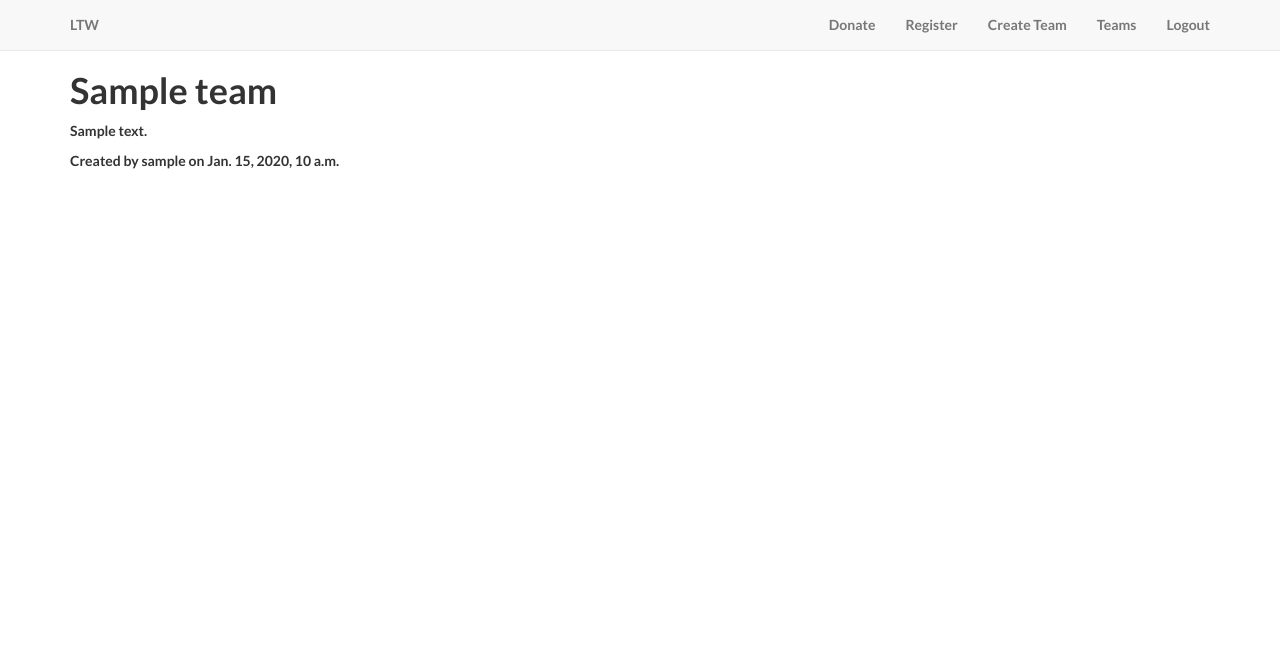
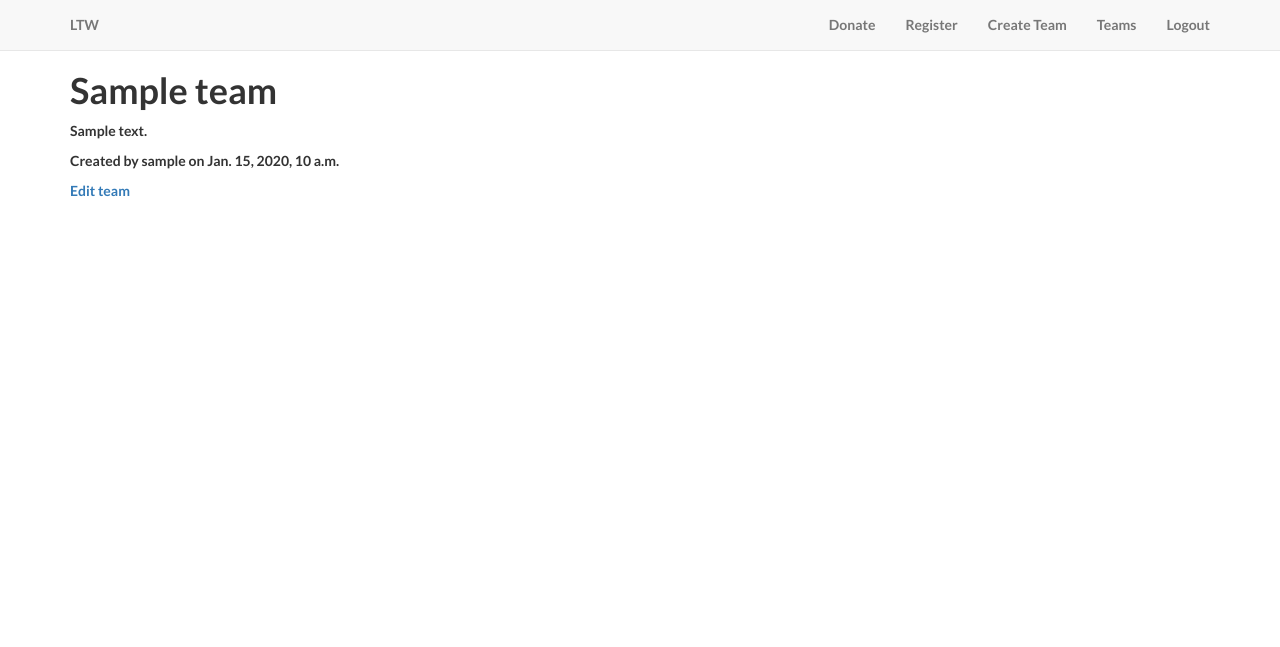
Before and after one commit to KereeceWilliams/ltw_landing, a Django app: page /team/1/ in a window 1280 px wide. Shown: the top 647 px of the page. Run offline with Django 3.2, Linux system fonts and the light colour scheme; a user stored in the database is signed in; tables that the repository leaves empty hold one stand-in row (values such as "Sample post"); some libraries are stand-ins or nearby versions.

Commit message:
Add team update view

```diff
--- a/core/urls.py
+++ b/core/urls.py
@@ -10,4 +10,5 @@ url(r'^user/', include('django.contrib.auth.urls')),
                        url(r'^team/create/$', TeamCreateView.as_view(), name='team_create'),
                        url(r'team/$', TeamListView.as_view(), name='team_list'),
                        url(r'^team/(?P<pk>\d+)/$', TeamDetailView.as_view(), name='team_detail'),
+                       url(r'^team/update/(?P<pk>\d+)/$', TeamUpdateView.as_view(), name='team_update'),
                       )
--- a/core/views.py
+++ b/core/views.py
@@ -1,5 +1,5 @@
 from django.shortcuts import render
-from django.views.generic import TemplateView, CreateView, ListView, DetailView
+from django.views.generic import TemplateView, CreateView, ListView, DetailView, UpdateView
 from django.core.urlresolvers import reverse_lazy
 from .models import *
 
@@ -45,3 +45,8 @@ class TeamListView(ListView):
 class TeamDetailView(DetailView):
     model = Team
     template_name = 'team/team_detail.html'
+
+class TeamUpdateView(UpdateView):
+    model = Team
+    template_name = 'team/team_form.html'
+    fields = ['name', 'description']
--- a/templates/team/team_detail.html
+++ b/templates/team/team_detail.html
@@ -3,4 +3,7 @@
 <h1>{{ team.name }}</h1>
 <p>{{ team.description }}</p>
 <p>Created by {{ team.user.username }} on {{ team.created_at }}</p>
+{% if team.user == user %}
+<p><a href="{% url 'team_update' pk=team.id %}">Edit team</a></p>
+{% endif %}
 {% endblock %}
```
